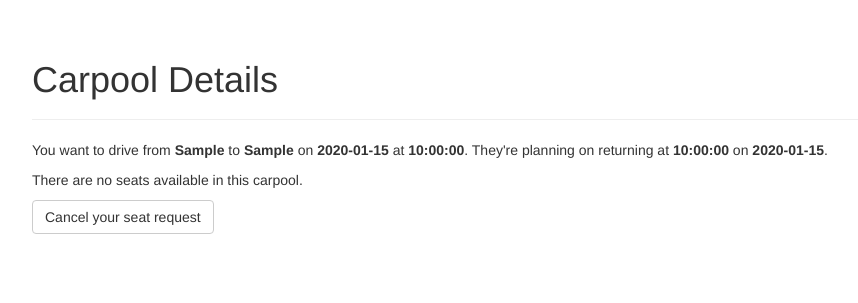
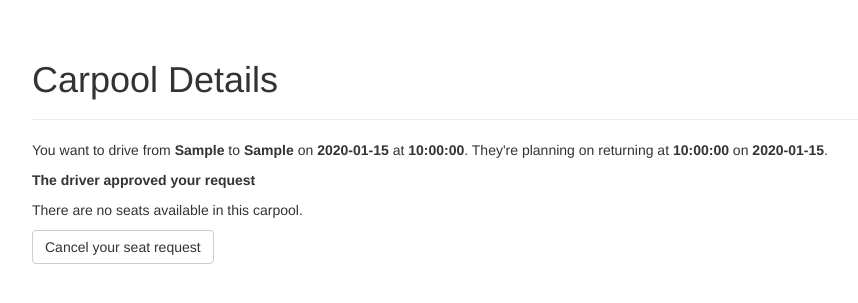
Before and after one commit to RagtagOpen/nomad, a Flask app: page /carpools/1 in a window 1280 px wide. Shown: the part 52-355 px from the top of the page, without its empty margins (38-896 px from the left). Run offline with Flask 2, Linux system fonts and the light colour scheme; a user stored in the database is signed in; tables that the repository leaves empty hold one stand-in row (values such as "Sample post"); some libraries are stand-ins or nearby versions.

Commit message:
Mitigation for https://github.com/RagtagOpen/nomad/issues/17

```diff
--- a/app/templates/carpool_details.html
+++ b/app/templates/carpool_details.html
@@ -10,6 +10,16 @@
     {% if pool.current_user_is_driver %}You want{% else %}Someone wants{% endif %} to drive from <strong>{{ pool.from_place }}</strong> to <strong>{{ pool.to_place }}</strong> on <strong>{{ pool.leave_time.date() }}</strong> at <strong>{{ pool.leave_time.time() }}</strong>. They're planning on returning at <strong>{{ pool.return_time.time() }}</strong> on <strong>{{ pool.return_time.date() }}</strong>.
 </p>
 
+{% set current_user_ride_request = pool.get_current_user_ride_request() %}
+
+
+{% if current_user_ride_request and current_user_ride_request.status == 'approved'  %}
+<p>
+    <b>The driver approved your request</b>
+</p>
+{% endif  %}
+
+
 <p>
 {%- if pool.seats_available > 1 %}
     There are {{ pool.seats_available }} seats available in this carpool.
@@ -20,11 +30,14 @@
 {%- endif %}
 </p>
 
-{% set current_user_ride_request = pool.get_current_user_ride_request() %}
 {% if current_user_ride_request %}
+
+
+
 <a class="btn btn-default" href="{{ url_for('carpool.modify_ride_request', carpool_id=pool.id, request_id=current_user_ride_request.id, action='cancel') }}" role="button">Cancel your seat request</a>
 
 {% elif pool.current_user_is_driver %}
+
 <a class="btn btn-default" href="{{ url_for('carpool.cancel', carpool_id=pool.id) }}" role="button">Cancel your carpool</a>
 
 <div>
```
